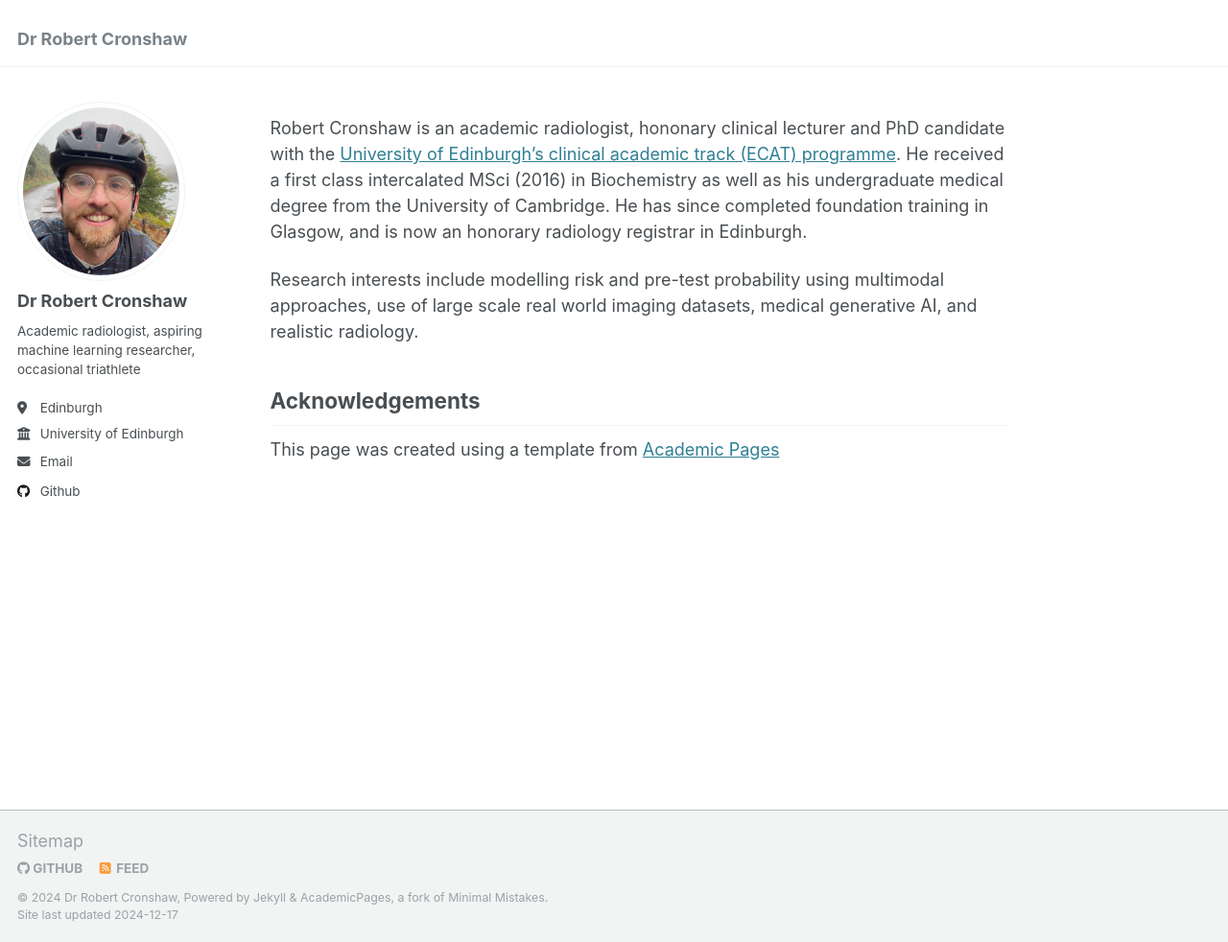
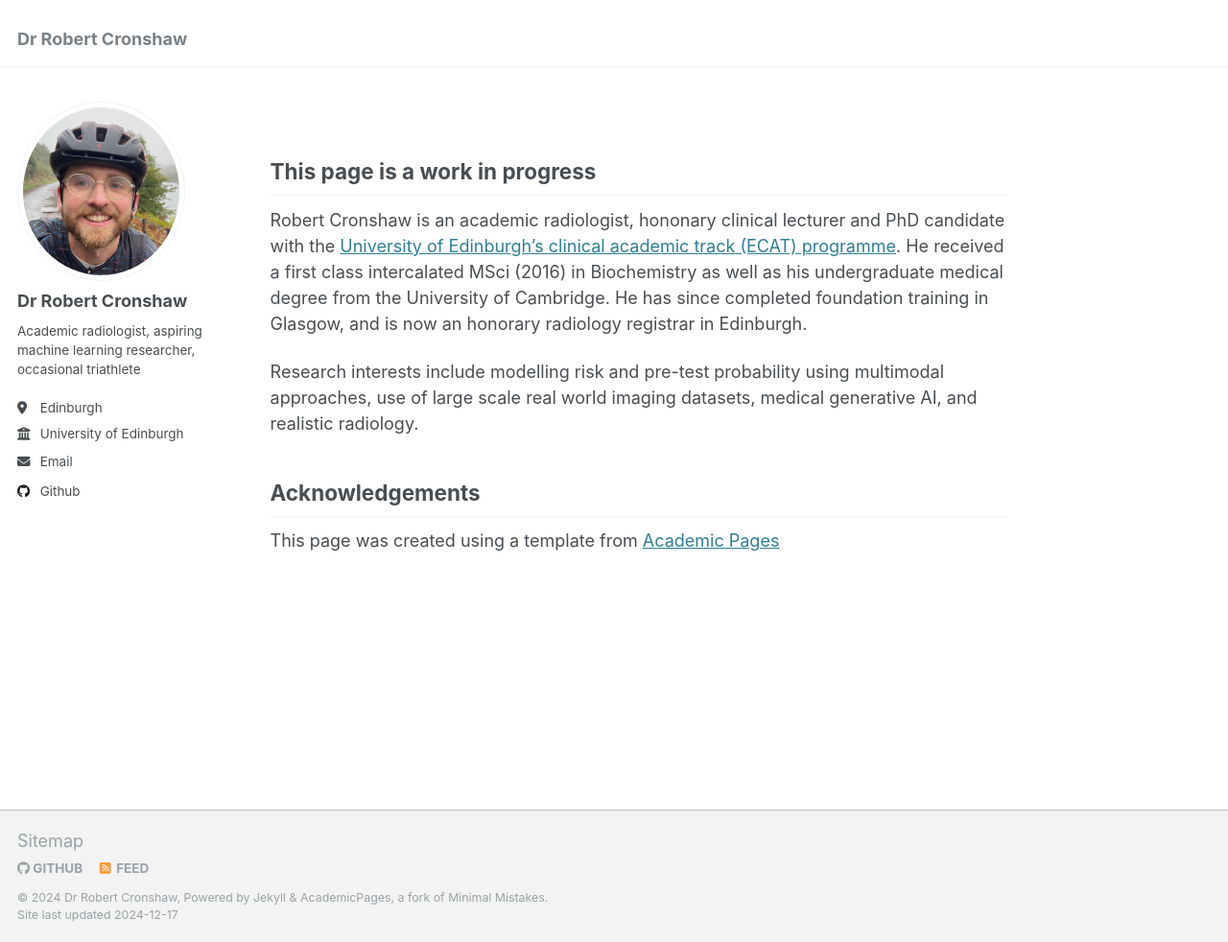
Before and after one commit to rcronshaw1/rcronshaw1.github.io, a Jekyll site: the page built from _pages/about.md, in a window 1280 px wide and 982 px high. Shown: the whole window at 96% size. Built offline with Jekyll 4.4.1, drawn with Linux system fonts in a browser that asks for light colours.

Commit message:
Update about.md

```diff
--- a/_pages/about.md
+++ b/_pages/about.md
@@ -6,6 +6,9 @@ redirect_from:
   - /about/
   - /about.html
 ---
+
+This page is a work in progress
+------
 
 Robert Cronshaw is an academic radiologist, hononary clinical lecturer and PhD candidate with the [University of Edinburgh's clinical academic track (ECAT) programme](https://medicine-vet-medicine.ed.ac.uk/our-research/cmvm-research-support/translation-commercialisation/edinburgh-clinical-academic-track/ecat-i). He received a first class intercalated MSci (2016) in Biochemistry as well as his undergraduate medical degree from the University of Cambridge. He has since completed foundation training in Glasgow, and is now an honorary radiology registrar in Edinburgh.
 
```
